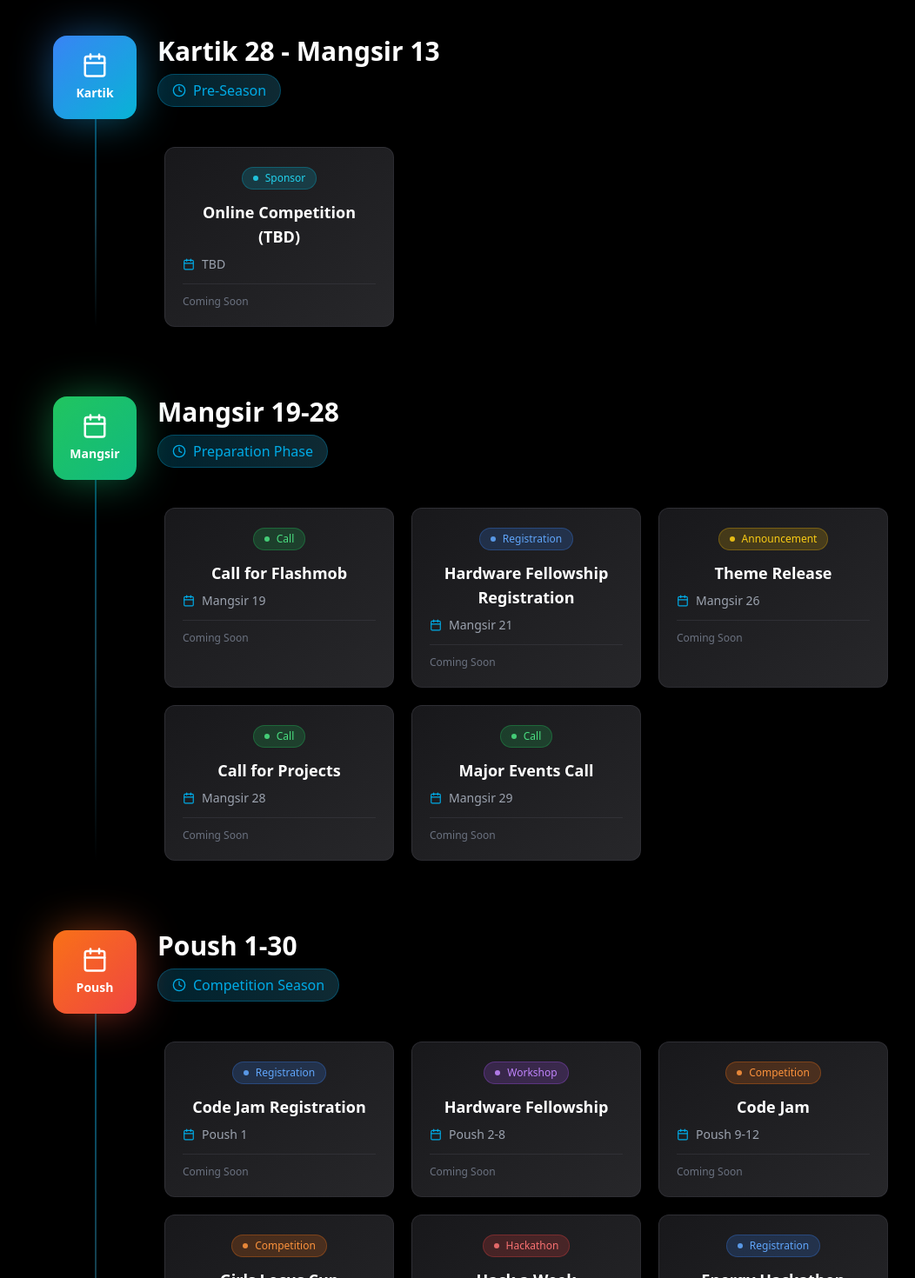
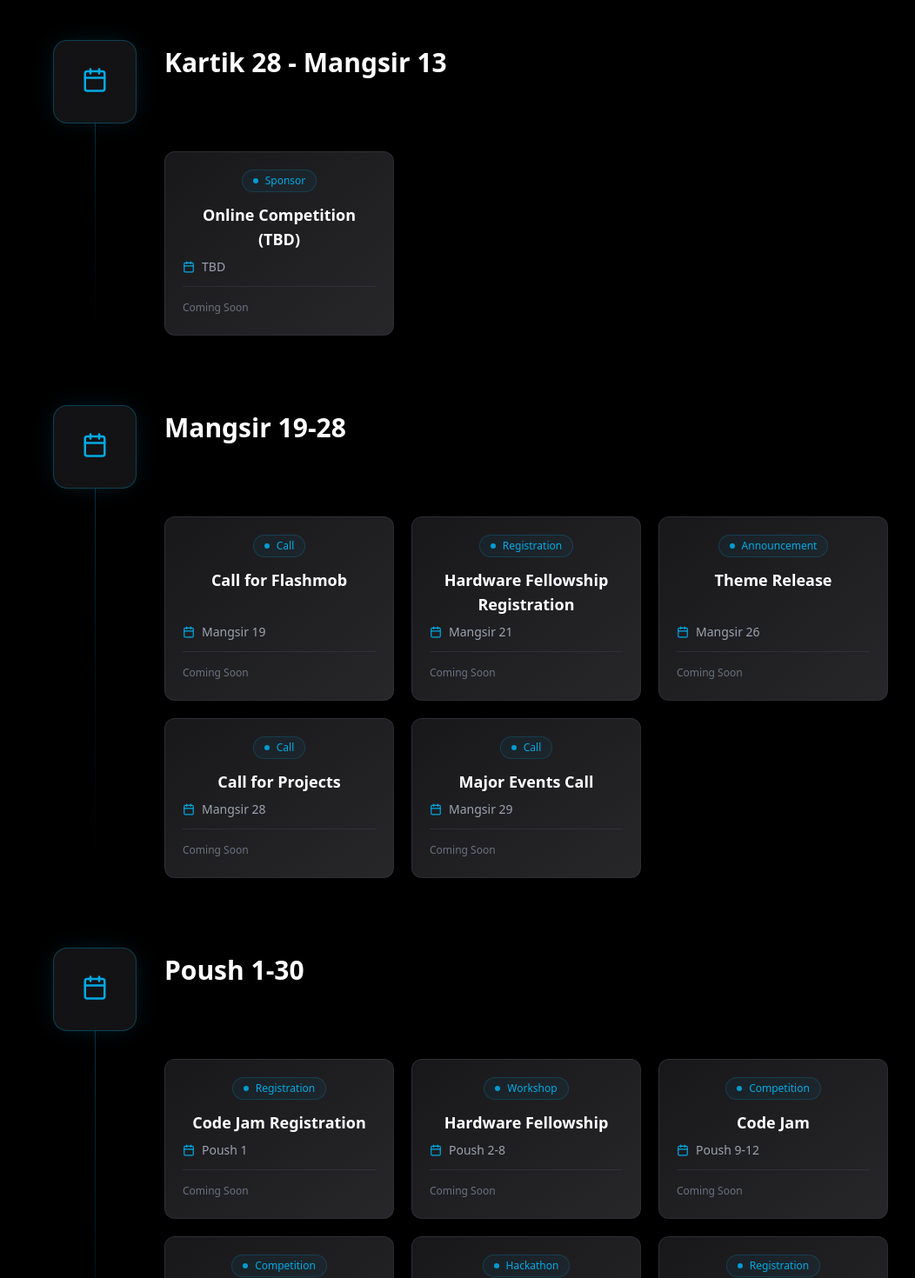
Before and after one commit to locus-ioe/locus-website-2025, a React (Vite) app in the folder Locus-2025-web/: page /calendar in a window 1280 px wide. Shown: the part 840-2310 px from the top of the page at 87% size, without its empty margins (99-1151 px from the left). Built offline with nearby package versions, Linux system fonts and the light colour scheme; the HTML template or start-up script is replaced by a standard one.

Commit message:
Restructured the Events Calendar page

```diff
--- a/Locus-2025-web/src/components/event_calendar_page/EventCalendar.jsx
+++ b/Locus-2025-web/src/components/event_calendar_page/EventCalendar.jsx
@@ -1,90 +1,42 @@
 import React, { useState } from 'react';
 import { Link } from 'react-router-dom';
-import { FiCalendar, FiClock, FiArrowRight } from 'react-icons/fi';
+import {
+  FiCalendar,
+  FiClock,
+  FiArrowRight,
+  FiAward,
+  FiMic,
+  FiEdit,
+  FiBell,
+  FiCpu,
+  FiTarget,
+  FiCode,
+  FiActivity,
+  FiZap,
+  FiStar
+} from 'react-icons/fi';
+import calendarData from '../../data/eventcalendar.json';
 
 const EventCalendar = () => {
   const [selectedMonth, setSelectedMonth] = useState('all');
 
-  const calendarData = [
-    {
-      month: 'Asoj',
-      period: 'Asoj 19-31',
-      label: 'Post Dashain',
-      color: 'from-purple-500 to-pink-500',
-      events: [
-        { name: 'Online Competition (TBD)', date: 'TBD', type: 'sponsor', status: 'Coming Soon' }
-      ]
-    },
-    {
-      month: 'Kartik',
-      period: 'Kartik 28 - Mangsir 13',
-      label: 'Pre-Season',
-      color: 'from-blue-500 to-cyan-500',
-      events: [
-        { name: 'Online Competition (TBD)', date: 'TBD', type: 'sponsor', status: 'Coming Soon' }
-      ]
-    },
-    {
-      month: 'Mangsir',
-      period: 'Mangsir 19-28',
-      label: 'Preparation Phase',
-      color: 'from-green-500 to-emerald-500',
-      events: [
-        { name: 'Call for Flashmob', date: 'Mangsir 19', type: 'call', status: 'Coming Soon' },
-        { name: 'Hardware Fellowship Registration', date: 'Mangsir 21', type: 'registration', status: 'Coming Soon' },
-        { name: 'Theme Release', date: 'Mangsir 26', type: 'announcement', status: 'Coming Soon' },
-        { name: 'Call for Projects', date: 'Mangsir 28', type: 'call', status: 'Coming Soon' },
-        { name: 'Major Events Call', date: 'Mangsir 29', type: 'call', status: 'Coming Soon' }
-      ]
-    },
-    {
-      month: 'Poush',
-      period: 'Poush 1-30',
-      label: 'Competition Season',
-      color: 'from-orange-500 to-red-500',
-      events: [
-        { name: 'Code Jam Registration', date: 'Poush 1', type: 'registration', status: 'Coming Soon' },
-        { name: 'Hardware Fellowship', date: 'Poush 2-8', type: 'workshop', status: 'Coming Soon' },
-        { name: 'Code Jam', date: 'Poush 9-12', type: 'competition', status: 'Coming Soon' },
-        { name: 'Girls Locus Cup', date: 'Poush 13-15', type: 'competition', status: 'Coming Soon' },
-        { name: 'Hack a Week', date: 'Poush 16-22', type: 'hackathon', status: 'Coming Soon' },
-        { name: 'Energy Hackathon Registration', date: 'Poush 23', type: 'registration', status: 'Coming Soon' },
-        { name: 'Capture the Flag', date: 'Poush 24-27', type: 'competition', status: 'Coming Soon' },
-        { name: 'Dataverse Registration', date: 'Poush 26', type: 'registration', status: 'Coming Soon' },
-        { name: 'Girls to Code', date: 'Poush 28-30', type: 'workshop', status: 'Coming Soon' }
-      ]
-    },
-    {
-      month: 'Magh',
-      period: 'Magh 1-17',
-      label: 'Main Event Season',
-      color: 'from-[#00abe6] to-[#48d0ff]',
-      events: [
-        { name: 'Dataverse', date: 'Magh 1-6', type: 'competition', status: 'Coming Soon' },
-        { name: 'Energy Hackathon', date: 'Magh 1-6', type: 'hackathon', status: 'Coming Soon' },
-        { name: 'Walkathon', date: 'Magh 10', type: 'activity', status: 'Coming Soon' },
-        { name: 'Flashmob', date: 'Magh 11-14', type: 'activity', status: 'Coming Soon' },
-        { name: 'TikTok/Social Media Competition', date: 'Magh 11-14', type: 'competition', status: 'Coming Soon' },
-        { name: 'Main Event - Day 1', date: 'Magh 15', type: 'main', status: 'Coming Soon' },
-        { name: 'Main Event - Day 2', date: 'Magh 16', type: 'main', status: 'Coming Soon' },
-        { name: 'Main Event - Day 3', date: 'Magh 17', type: 'main', status: 'Coming Soon' }
-      ]
-    }
-  ];
+  const getTypeColor = () => {
+    return 'bg-[#00abe6]/5 text-[#00abe6] border-[#00abe6]/20 group-hover:bg-[#00abe6]/10';
+  };
 
-  const getTypeColor = (type) => {
-    const colors = {
-      registration: 'bg-blue-500/20 text-blue-400 border-blue-500/30',
-      workshop: 'bg-purple-500/20 text-purple-400 border-purple-500/30',
-      competition: 'bg-orange-500/20 text-orange-400 border-orange-500/30',
-      hackathon: 'bg-red-500/20 text-red-400 border-red-500/30',
-      call: 'bg-green-500/20 text-green-400 border-green-500/30',
-      announcement: 'bg-yellow-500/20 text-yellow-400 border-yellow-500/30',
-      activity: 'bg-pink-500/20 text-pink-400 border-pink-500/30',
-      main: 'bg-[#00abe6]/20 text-[#00abe6] border-[#00abe6]/30',
-      sponsor: 'bg-cyan-500/20 text-cyan-400 border-cyan-500/30'
+  const getIcon = (type) => {
+    const icons = {
+      sponsor: FiStar,
+      call: FiMic,
+      registration: FiEdit,
+      announcement: FiBell,
+      workshop: FiCpu,
+      competition: FiTarget,
+      hackathon: FiCode,
+      activity: FiActivity,
+      main: FiZap
     };
-    return colors[type] || 'bg-zinc-800 text-gray-400 border-zinc-700';
+    return icons[type] || FiCalendar;
   };
 
   const filteredData = selectedMonth === 'all'
@@ -113,8 +65,8 @@ const EventCalendar = () => {
           onClick={() => setSelectedMonth('all')}
           className={`px-4 md:px-6 py-2 md:py-2.5 rounded-full text-sm md:text-base font-medium transition-all duration-300 ${
             selectedMonth === 'all'
-              ? 'bg-gradient-to-r from-[#00abe6] to-[#48d0ff] text-white shadow-lg shadow-[#00abe6]/30 scale-105'
-              : 'bg-zinc-800/50 text-gray-400 hover:bg-zinc-700/50 hover:text-gray-300 border border-zinc-700'
+              ? 'bg-[#00abe6] text-white shadow-lg shadow-[#00abe6]/20 scale-105'
+              : 'bg-zinc-900/50 text-gray-400 hover:bg-zinc-800 hover:text-gray-200 border border-white/10'
           }`}
         >
           All Months
@@ -125,8 +77,8 @@ const EventCalendar = () => {
             onClick={() => setSelectedMonth(item.month)}
             className={`px-4 md:px-6 py-2 md:py-2.5 rounded-full text-sm md:text-base font-medium transition-all duration-300 ${
               selectedMonth === item.month
-                ? 'bg-gradient-to-r from-[#00abe6] to-[#48d0ff] text-white shadow-lg shadow-[#00abe6]/30 scale-105'
-                : 'bg-zinc-800/50 text-gray-400 hover:bg-zinc-700/50 hover:text-gray-300 border border-zinc-700'
+                ? 'bg-[#00abe6] text-white shadow-lg shadow-[#00abe6]/20 scale-105'
+                : 'bg-zinc-900/50 text-gray-400 hover:bg-zinc-800 hover:text-gray-200 border border-white/10'
             }`}
           >
             {item.month}
@@ -140,28 +92,25 @@ const EventCalendar = () => {
           <div key={monthData.month} className="relative mb-16 md:mb-20">
             {/* Connecting Line for Desktop */}
             {index !== filteredData.length - 1 && (
-              <div className="hidden md:block absolute left-12 top-20 bottom-0 w-0.5 bg-gradient-to-b from-[#00abe6]/50 via-[#48d0ff]/30 to-transparent"></div>
+              <div className="hidden md:block absolute left-12 top-20 bottom-0 w-px bg-gradient-to-b from-[#00abe6]/30 via-[#00abe6]/10 to-transparent"></div>
             )}
 
             {/* Month Header Card */}
-            <div className="flex flex-col md:flex-row items-center md:items-start gap-4 md:gap-6 mb-8">
+            <div className="flex flex-col md:flex-row items-center md:items-start gap-4 md:gap-8 mb-8">
               {/* Month Badge */}
-              <div className={`relative w-20 h-20 md:w-24 md:h-24 rounded-2xl bg-gradient-to-br ${monthData.color} flex items-center justify-center shadow-2xl flex-shrink-0 transform hover:scale-110 transition-transform duration-300`}>
+              <div className="relative w-20 h-20 md:w-24 md:h-24 rounded-2xl bg-zinc-900/80 border border-[#00abe6]/30 flex items-center justify-center shadow-[0_0_30px_-10px_rgba(0,171,230,0.3)] flex-shrink-0 backdrop-blur-sm z-10">
                 <div className="text-center">
-                  <FiCalendar className="text-white text-2xl md:text-3xl mx-auto mb-1" />
-                  <span className="text-white font-bold text-xs md:text-sm">{monthData.month}</span>
+                  <FiCalendar className="text-[#00abe6] text-2xl md:text-3xl mx-auto mb-1" />
                 </div>
-                {/* Glow Effect */}
-                <div className={`absolute inset-0 rounded-2xl bg-gradient-to-br ${monthData.color} blur-xl opacity-50 -z-10`}></div>
               </div>
 
               {/* Month Info */}
-              <div className="flex-1 text-center md:text-left">
-                <h2 className="text-2xl md:text-3xl font-bold text-white mb-2">{monthData.period}</h2>
+              <div className="flex-1 text-center md:text-left pt-2">
+                <h2 className="text-2xl md:text-3xl font-bold text-white mb-3">{monthData.period}</h2>
                 {monthData.label && (
-                  <div className="inline-flex items-center gap-2 px-4 py-1.5 rounded-full bg-gradient-to-r from-[#00abe6]/20 to-[#48d0ff]/20 border border-[#00abe6]/30">
-                    <FiClock className="text-[#00abe6]" />
-                    <span className="text-[#00abe6] text-sm md:text-base font-medium">{monthData.label}</span>
+                  <div className="inline-flex items-center gap-2 px-4 py-1.5 rounded-full bg-[#00abe6]/10 border border-[#00abe6]/20 text-[#00abe6]">
+                    <FiClock className="w-4 h-4" />
+                    <span className="text-sm font-medium">{monthData.label}</span>
                   </div>
                 )}
               </div>
@@ -170,36 +119,39 @@ const EventCalendar = () => {
             {/* Events Masonry Grid */}
             <div className="md:ml-32 grid grid-cols-1 md:grid-cols-2 lg:grid-cols-3 gap-4 md:gap-5">
               {monthData.events.map((event, eventIndex) => (
-                <div
+                <Link
+                  to={event.detaillink}
                   key={eventIndex}
-                  className="group relative bg-gradient-to-br from-zinc-900 to-zinc-800 border border-zinc-700/50 rounded-xl p-5 hover:border-[#00abe6]/50 transition-all duration-300 hover:shadow-2xl hover:shadow-[#00abe6]/20 hover:-translate-y-1"
+                  className="group relative bg-gradient-to-br from-zinc-900 to-zinc-800 border border-zinc-700/50 rounded-xl p-5 hover:border-[#00abe6]/50 transition-all duration-300 hover:shadow-2xl hover:shadow-[#00abe6]/20 hover:-translate-y-1 flex flex-col"
                 >
-                  {/* Event Type Badge */}
-                  <div className={`inline-flex items-center gap-2 px-3 py-1 rounded-full text-xs font-medium border mb-3 ${getTypeColor(event.type)}`}>
-                    <span className="w-1.5 h-1.5 rounded-full bg-current animate-pulse"></span>
-                    {event.type.charAt(0).toUpperCase() + event.type.slice(1)}
+                  {/* Event Type Badge - Fixed Position */}
+                  <div className="flex justify-center mb-3">
+                    <div className={`inline-flex items-center gap-2 px-3 py-1 rounded-full text-xs font-medium border ${getTypeColor()}`}>
+                      <span className="w-1.5 h-1.5 rounded-full bg-current animate-pulse"></span>
+                      {event.type.charAt(0).toUpperCase() + event.type.slice(1)}
+                    </div>
                   </div>
 
-                  {/* Event Name */}
-                  <h3 className="font-bold text-base md:text-lg text-white mb-2 group-hover:text-[#00abe6] transition-colors leading-tight">
+                  {/* Event Name - Flexible Height */}
+                  <h3 className="font-bold text-base md:text-lg text-white mb-2 group-hover:text-[#00abe6] transition-colors leading-tight flex-grow">
                     {event.name}
                   </h3>
 
-                  {/* Event Date */}
-                  <div className="flex items-center gap-2 text-sm text-gray-400 mb-3">
+                  {/* Event Date - Fixed Height */}
+                  <div className="flex items-center gap-2 text-sm text-gray-400 mb-3 min-h-[20px]">
                     <FiCalendar className="text-[#00abe6] flex-shrink-0" />
                     <span>{event.date}</span>
                   </div>
 
-                  {/* Status */}
-                  <div className="flex items-center justify-between pt-3 border-t border-zinc-700/50">
+                  {/* Status - Fixed Height */}
+                  <div className="flex items-center justify-between pt-3 border-t border-zinc-700/50 min-h-[36px]">
                     <span className="text-xs text-gray-500 font-medium">{event.status}</span>
                     <FiArrowRight className="text-[#00abe6] opacity-0 group-hover:opacity-100 transform translate-x-0 group-hover:translate-x-1 transition-all" />
                   </div>
 
                   {/* Decorative Corner */}
                   <div className="absolute top-0 right-0 w-16 h-16 bg-gradient-to-br from-[#00abe6]/10 to-transparent rounded-bl-3xl opacity-0 group-hover:opacity-100 transition-opacity duration-300"></div>
-                </div>
+                </Link>
               ))}
             </div>
           </div>
@@ -207,11 +159,11 @@ const EventCalendar = () => {
       </div>
 
       {/* View All Events CTA */}
-      <div className="mt-16">
+      <div className="mt-20">
         <Link to="/events">
-          <button className="group px-8 py-4 bg-gradient-to-r from-[#00abe6] to-[#48d0ff] text-white rounded-full font-semibold text-lg hover:shadow-2xl hover:shadow-[#00abe6]/50 transition-all duration-300 transform hover:scale-105 flex items-center gap-3 mx-auto">
+          <button className="group px-6 py-3 bg-zinc-900 border border-[#00abe6]/30 text-white rounded-full font-semibold text-base hover:bg-[#00abe6] hover:border-[#00abe6] transition-all duration-300 flex items-center gap-2 mx-auto shadow-[0_0_20px_-5px_rgba(0,171,230,0.15)] hover:shadow-[0_0_30px_-5px_rgba(0,171,230,0.4)]">
             <span>View All Event Details</span>
-            <FiArrowRight className="transform group-hover:translate-x-2 transition-transform" />
+            <FiArrowRight className="transform group-hover:translate-x-1 transition-transform" />
           </button>
         </Link>
       </div>
@@ -219,6 +171,4 @@ const EventCalendar = () => {
   );
 };
 
-
-
 export default EventCalendar;
--- /dev/null
+++ b/Locus-2025-web/src/data/eventcalendar.json
@@ -0,0 +1,57 @@
+[
+  {
+    "month": "Asoj",
+    "period": "Asoj 19-31",
+    "events": [
+      { "name": "Online Competition (TBD)", "date": "TBD", "type": "sponsor", "status": "Coming Soon", "detaillink": "/event/online-competition" }
+    ]
+  },
+  {
+    "month": "Kartik",
+    "period": "Kartik 28 - Mangsir 13",
+    "events": [
+      { "name": "Online Competition (TBD)", "date": "TBD", "type": "sponsor", "status": "Coming Soon", "detaillink": "/event/online-competition" }
+    ]
+  },
+  {
+    "month": "Mangsir",
+    "period": "Mangsir 19-28",
+    "events": [
+      { "name": "Call for Flashmob", "date": "Mangsir 19", "type": "call", "status": "Coming Soon", "detaillink": "/event/call-for-flashmob" },
+      { "name": "Hardware Fellowship Registration", "date": "Mangsir 21", "type": "registration", "status": "Coming Soon", "detaillink": "/event/hardware-fellowship-registration" },
+      { "name": "Theme Release", "date": "Mangsir 26", "type": "announcement", "status": "Coming Soon", "detaillink": "/event/theme-release" },
+      { "name": "Call for Projects", "date": "Mangsir 28", "type": "call", "status": "Coming Soon", "detaillink": "/event/call-for-projects" },
+      { "name": "Major Events Call", "date": "Mangsir 29", "type": "call", "status": "Coming Soon", "detaillink": "/event/major-events-call" }
+    ]
+  },
+  {
+    "month": "Poush",
+    "period": "Poush 1-30",
+
+    "events": [
+      { "name": "Code Jam Registration", "date": "Poush 1", "type": "registration", "status": "Coming Soon", "detaillink": "/event/code-jam-registration" },
+      { "name": "Hardware Fellowship", "date": "Poush 2-8", "type": "workshop", "status": "Coming Soon", "detaillink": "/event/hardware-fellowship" },
+      { "name": "Code Jam", "date": "Poush 9-12", "type": "competition", "status": "Coming Soon", "detaillink": "/event/code-jam" },
+      { "name": "Girls Locus Cup", "date": "Poush 13-15", "type": "competition", "status": "Coming Soon", "detaillink": "/event/girls-locus-cup" },
+      { "name": "Hack a Week", "date": "Poush 16-22", "type": "hackathon", "status": "Coming Soon", "detaillink": "/event/hack-a-week" },
+      { "name": "Energy Hackathon Registration", "date": "Poush 23", "type": "registration", "status": "Coming Soon", "detaillink": "/event/energy-hackathon-registration" },
+      { "name": "Capture the Flag", "date": "Poush 24-27", "type": "competition", "status": "Coming Soon", "detaillink": "/event/capture-the-flag" },
+      { "name": "Dataverse Registration", "date": "Poush 26", "type": "registration", "status": "Coming Soon", "detaillink": "/event/dataverse-registration" },
+      { "name": "Girls to Code", "date": "Poush 28-30", "type": "workshop", "status": "Coming Soon", "detaillink": "/event/girls-to-code" }
+    ]
+  },
+  {
+    "month": "Magh",
+    "period": "Magh 1-17",
+    "events": [
+      { "name": "Dataverse", "date": "Magh 1-6", "type": "competition", "status": "Coming Soon", "detaillink": "/event/dataverse" },
+      { "name": "Energy Hackathon", "date": "Magh 1-6", "type": "hackathon", "status": "Coming Soon", "detaillink": "/event/energy-hackathon" },
+      { "name": "Walkathon", "date": "Magh 10", "type": "activity", "status": "Coming Soon", "detaillink": "/event/walkathon" },
+      { "name": "Flashmob", "date": "Magh 11-14", "type": "activity", "status": "Coming Soon", "detaillink": "/event/flashmob" },
+      { "name": "TikTok/Social Media Competition", "date": "Magh 11-14", "type": "competition", "status": "Coming Soon", "detaillink": "/event/tiktok-social-media-competition" },
+      { "name": "Main Event - Day 1", "date": "Magh 15", "type": "main", "status": "Coming Soon", "detaillink": "/event/main-event-day-1" },
+      { "name": "Main Event - Day 2", "date": "Magh 16", "type": "main", "status": "Coming Soon", "detaillink": "/event/main-event-day-2" },
+      { "name": "Main Event - Day 3", "date": "Magh 17", "type": "main", "status": "Coming Soon", "detaillink": "/event/main-event-day-3" }
+    ]
+  }
+]
```
